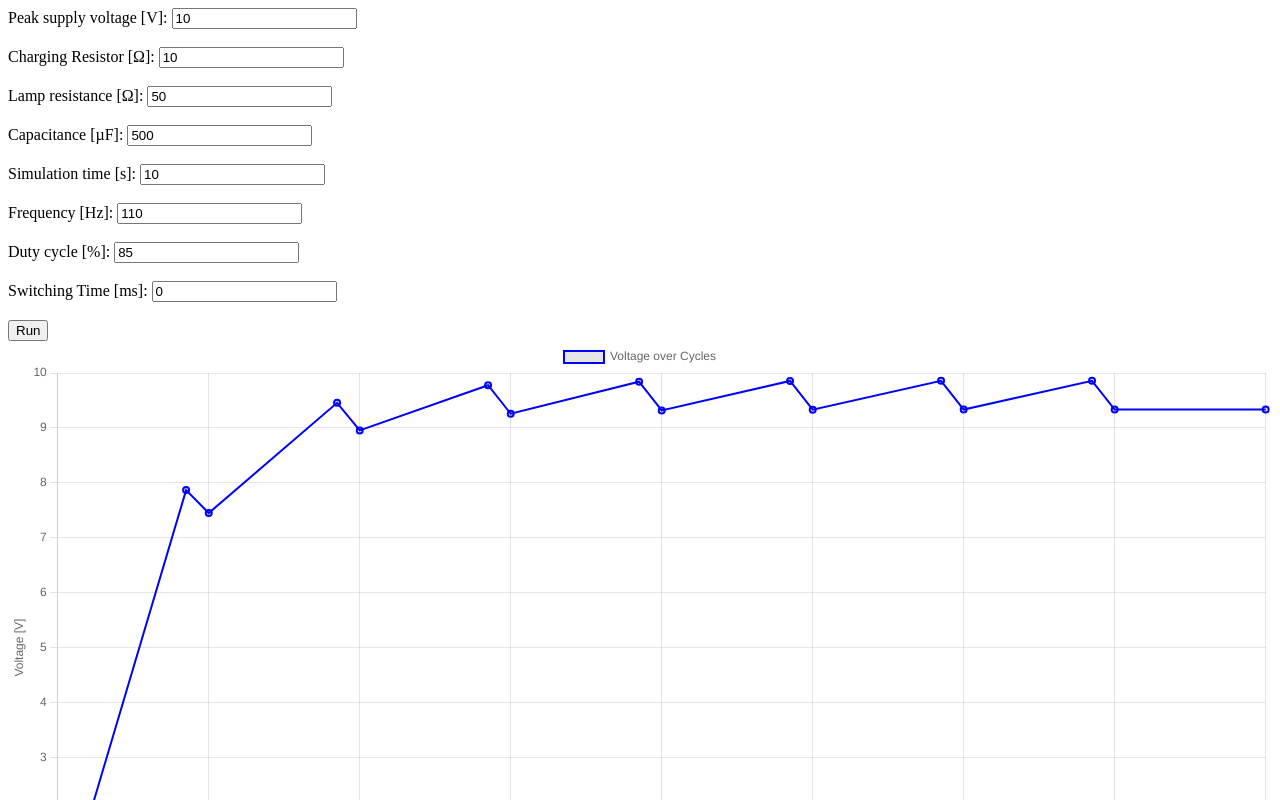
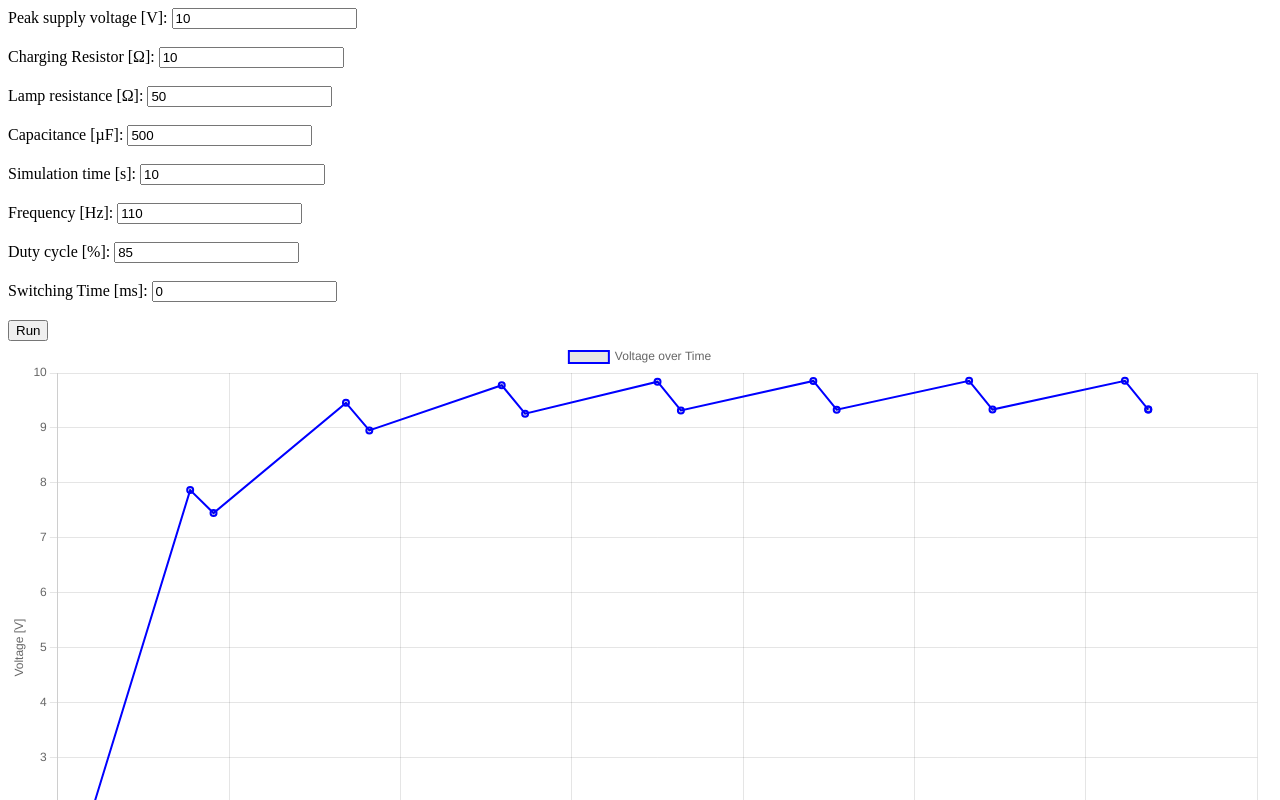
Before and after one commit to ToTiredToCare/ToTiredToCare.github.io, a plain HTML site: page index.html in a window 1280 px wide. Both pictures are taken after a click on the input "Run". Shown: the top 800 px of the page. Drawn offline with nearby package versions, Linux system fonts and the light colour scheme.

Commit message:
Update index.html

```diff
--- a/index.html
+++ b/index.html
@@ -64,11 +64,11 @@
       let t = 1 / F;
       let tau1 = R1 * C * 1e-6;
       let tau2 = R2 * C * 1e-6;
-      let cycleData = [];
+      let timeData = [];
       let voltageData = [];
       let outputText = "";
-      let cycle = 0;
-      cycleData.push(cycle);
+      let time = 0;
+      timeData.push(time);
       voltageData.push(V);
 
       for (let i = 0; i < T;) {
@@ -76,16 +76,16 @@
 
         // Charging phase
         V += (U0 - V) * (1 - Math.exp(-((t * DC) / tau1)));
-        cycleData.push(cycle + DC);
+        timeData.push(time + DC * t);
         voltageData.push(V);
 
         // Discharging phase
         V = V * Math.exp(-((t * (1 - DC)) / tau2));
-        cycleData.push(cycle + 1); // Keep discharge phase on the same curve
+        timeData.push(time + t); // Keep discharge phase on the same curve
         voltageData.push(V);
 
         i += t;
-        cycle++;
+        time += t;
 
         if (Math.abs(oldV - V) < 1e-3) {
           break;
@@ -93,13 +93,13 @@
       }
 
       V = V * Math.exp(-((SWT) / tau2));
-      cycleData.push(cycle + 1);
+      timeData.push(time + SWT);
       voltageData.push(V);
 
-      drawChart(cycleData, voltageData);
+      drawChart(timeData, voltageData);
     }
 
-    function drawChart(cycleData, voltageData) {
+    function drawChart(timeData, voltageData) {
       let ctx = document.getElementById("voltageChart").getContext("2d");
       if (window.voltageChart instanceof Chart) {
         window.voltageChart.destroy();
@@ -107,9 +107,9 @@
       window.voltageChart = new Chart(ctx, {
         type: "line",
         data: {
-          labels: cycleData,
+          labels: timeData,
           datasets: [{
-            label: "Voltage over Cycles",
+            label: "Voltage over Time",
             data: voltageData,
             borderColor: "blue",
             borderWidth: 2,
@@ -122,7 +122,7 @@
             x: {
               title: {
                 display: true,
-                text: "Number of Cycles"
+                text: "Time [s]"
               },
               type: "linear"
             },
```
